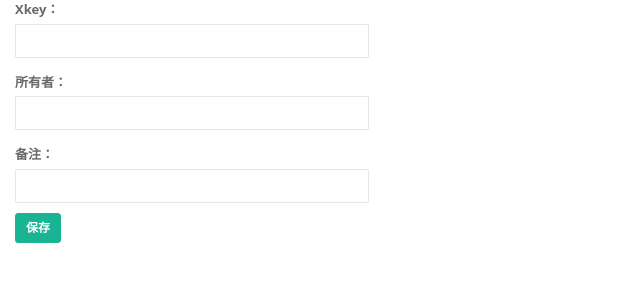
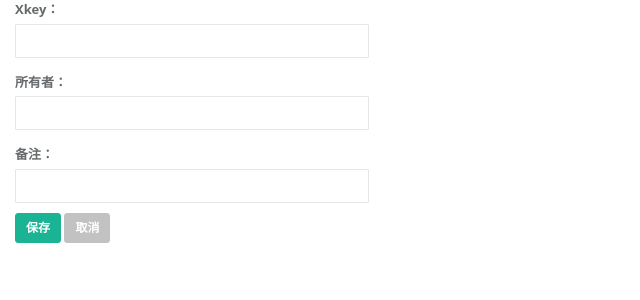
Before and after one commit to feisha20/Api_Manage, a Django app: page /add_xkey.html in a window 1280 px wide. Shown: the top 300 px of the page, without its empty margins (0-640 px from the left). Run offline with Django 3.2, Linux system fonts and the light colour scheme; a user stored in the database is signed in; some libraries are stand-ins or nearby versions.

Commit message:
新增取消返回按钮

```diff
--- a/templates/add_xkey.html
+++ b/templates/add_xkey.html
@@ -33,6 +33,9 @@
             <button class="btn btn-sm btn-primary m-t-n-xs"
                     type="submit"><strong>保存</strong>
             </button>
+            <button class="btn btn-default btn-sm m-t-n-xs" onclick="javascript:history.back(-1);"
+                    type="button"><strong>取消</strong>
+            </button>
         </div>
 
     </form>
--- a/templates/edit_collection.html
+++ b/templates/edit_collection.html
@@ -48,6 +48,9 @@
             <button class="btn btn-sm btn-primary m-t-n-xs"
                     type="submit"><strong>保存</strong>
             </button>
+            <button class="btn btn-default btn-sm m-t-n-xs" onclick="javascript:history.back(-1);"
+                    type="button"><strong>取消</strong>
+            </button>
         </div>
 
     </form>
--- a/templates/edit_xkey.html
+++ b/templates/edit_xkey.html
@@ -33,6 +33,9 @@
             <button class="btn btn-sm btn-primary m-t-n-xs"
                     type="submit"><strong>保存</strong>
             </button>
+            <button class="btn btn-default btn-sm m-t-n-xs" onclick="javascript:history.back(-1);"
+                    type="button"><strong>取消</strong>
+            </button>
         </div>
 
     </form>
```
